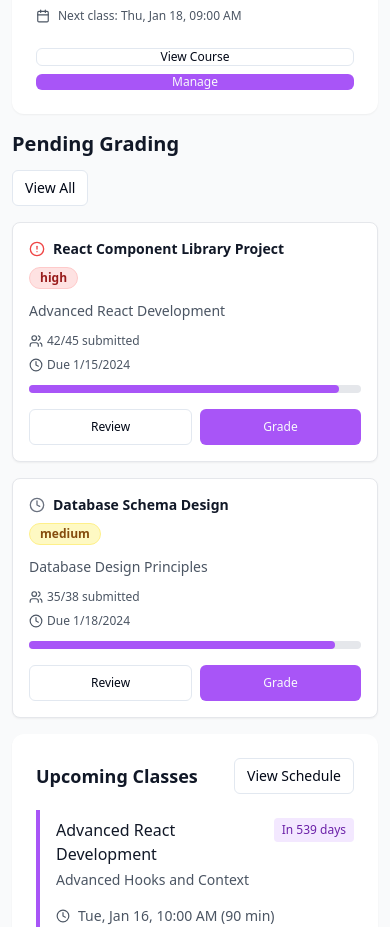
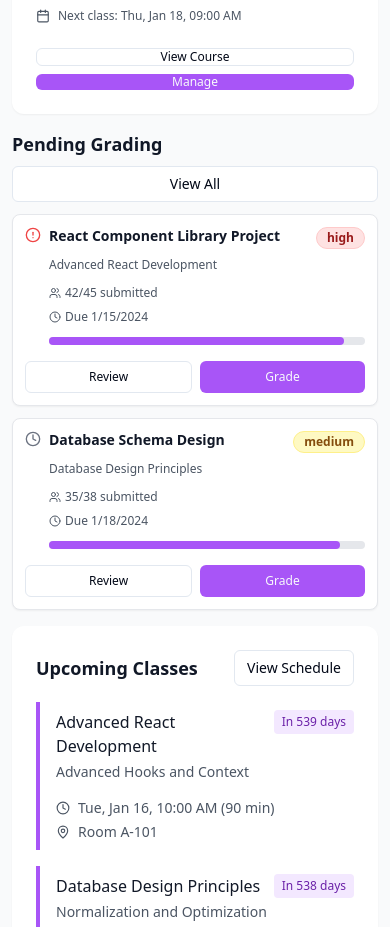
Before and after one commit to Devantics01/courseware-cloud-compass-71, a React (Vite) app: page /lecturer in a window 390 px wide. Shown: the part 1120-2047 px from the top of the page. Built offline with nearby package versions, Linux system fonts and the light colour scheme.

Commit message:
Fix: Improve mobile responsiveness
Adjust AssignmentGrading component to properly display on mobile devices.

```diff
--- a/src/components/lecturer/AssignmentGrading.tsx
+++ b/src/components/lecturer/AssignmentGrading.tsx
@@ -37,48 +37,47 @@ export const AssignmentGrading: React.FC<AssignmentGradingProps> = ({ assignment
 
   return (
     <div className="w-full">
-      <div className="flex flex-col sm:flex-row sm:items-center justify-between mb-4 gap-3">
-        <h2 className="text-xl font-semibold text-gray-900 dark:text-white">Pending Grading</h2>
-        <Button variant="outline" size="sm" className="self-start sm:self-auto">
+      <div className="flex flex-col gap-2 mb-3 sm:mb-4 sm:flex-row sm:items-center sm:justify-between">
+        <h2 className="text-lg sm:text-xl font-semibold text-gray-900 dark:text-white">Pending Grading</h2>
+        <Button variant="outline" size="sm" className="w-full sm:w-auto">
           View All
         </Button>
       </div>
 
-      <div className="space-y-4">
+      <div className="space-y-3 sm:space-y-4">
         {assignments.map((assignment) => (
-          <div key={assignment.id} className="assignment-item group bg-white dark:bg-gray-700 rounded-lg p-4 shadow-sm hover:shadow-md transition-all duration-200 border border-gray-200 dark:border-gray-600">
-            <div className="flex flex-col lg:flex-row lg:items-start justify-between w-full gap-4">
+          <div key={assignment.id} className="bg-white dark:bg-gray-700 rounded-lg p-3 sm:p-4 shadow-sm hover:shadow-md transition-all duration-200 border border-gray-200 dark:border-gray-600">
+            <div className="space-y-3">
+              <div className="flex flex-col gap-2">
+                <div className="flex items-start gap-2">
+                  {getPriorityIcon(assignment.priority)}
                   <div className="flex-1 min-w-0">
-                <div className="flex flex-col sm:flex-row sm:items-center gap-2 mb-3">
-                  <div className="flex items-center gap-2 flex-wrap">
-                    {getPriorityIcon(assignment.priority)}
-                    <h3 className="font-semibold text-gray-900 dark:text-white group-hover:text-purple-600 dark:group-hover:text-purple-400 transition-colors text-sm sm:text-base">
+                    <h3 className="font-semibold text-sm sm:text-base text-gray-900 dark:text-white leading-tight break-words">
                       {assignment.assignment}
                     </h3>
                   </div>
-                  <div className="flex items-center gap-2 flex-wrap">
-                    <Badge className={`${getPriorityColor(assignment.priority)} text-xs`}>
+                  <Badge className={`${getPriorityColor(assignment.priority)} text-xs shrink-0`}>
                     {assignment.priority}
                   </Badge>
                 </div>
+
+                <p className="text-xs sm:text-sm text-gray-600 dark:text-gray-300 break-words pl-6">
+                  {assignment.course}
+                </p>
               </div>
 
-                <p className="text-sm text-gray-600 dark:text-gray-300 mb-3 break-words">
-                  {assignment.course}
-                </p>
-
-                <div className="flex flex-col sm:flex-row sm:items-center gap-2 sm:gap-4 text-xs sm:text-sm text-gray-600 dark:text-gray-300 mb-3">
+              <div className="flex flex-col gap-2 text-xs sm:text-sm text-gray-600 dark:text-gray-300 pl-6">
                 <div className="flex items-center gap-1">
-                    <Users size={14} />
+                  <Users size={12} className="shrink-0" />
                   <span>{assignment.submissions}/{assignment.totalStudents} submitted</span>
                 </div>
                 <div className="flex items-center gap-1">
-                    <Clock size={14} />
+                  <Clock size={12} className="shrink-0" />
                   <span>Due {new Date(assignment.dueDate).toLocaleDateString()}</span>
                 </div>
               </div>
 
-                <div className="w-full">
+              <div className="pl-6">
                 <div className="w-full bg-gray-200 dark:bg-gray-600 rounded-full h-2">
                   <div
                     className="bg-purple-500 h-2 rounded-full transition-all duration-300"
@@ -86,13 +85,12 @@ export const AssignmentGrading: React.FC<AssignmentGradingProps> = ({ assignment
                   ></div>
                 </div>
               </div>
-              </div>
 
-              <div className="flex flex-row sm:flex-col lg:flex-row gap-2 w-full sm:w-auto lg:w-auto justify-end">
-                <Button variant="outline" size="sm" className="flex-1 sm:flex-none text-xs sm:text-sm">
+              <div className="flex gap-2 pt-1">
+                <Button variant="outline" size="sm" className="flex-1 text-xs sm:text-sm h-8 sm:h-9">
                   Review
                 </Button>
-                <Button size="sm" className="bg-purple-500 hover:bg-purple-600 flex-1 sm:flex-none text-xs sm:text-sm">
+                <Button size="sm" className="bg-purple-500 hover:bg-purple-600 flex-1 text-xs sm:text-sm h-8 sm:h-9">
                   Grade
                 </Button>
               </div>
```
Lines whose indentation alone changed are shown as unchanged.
